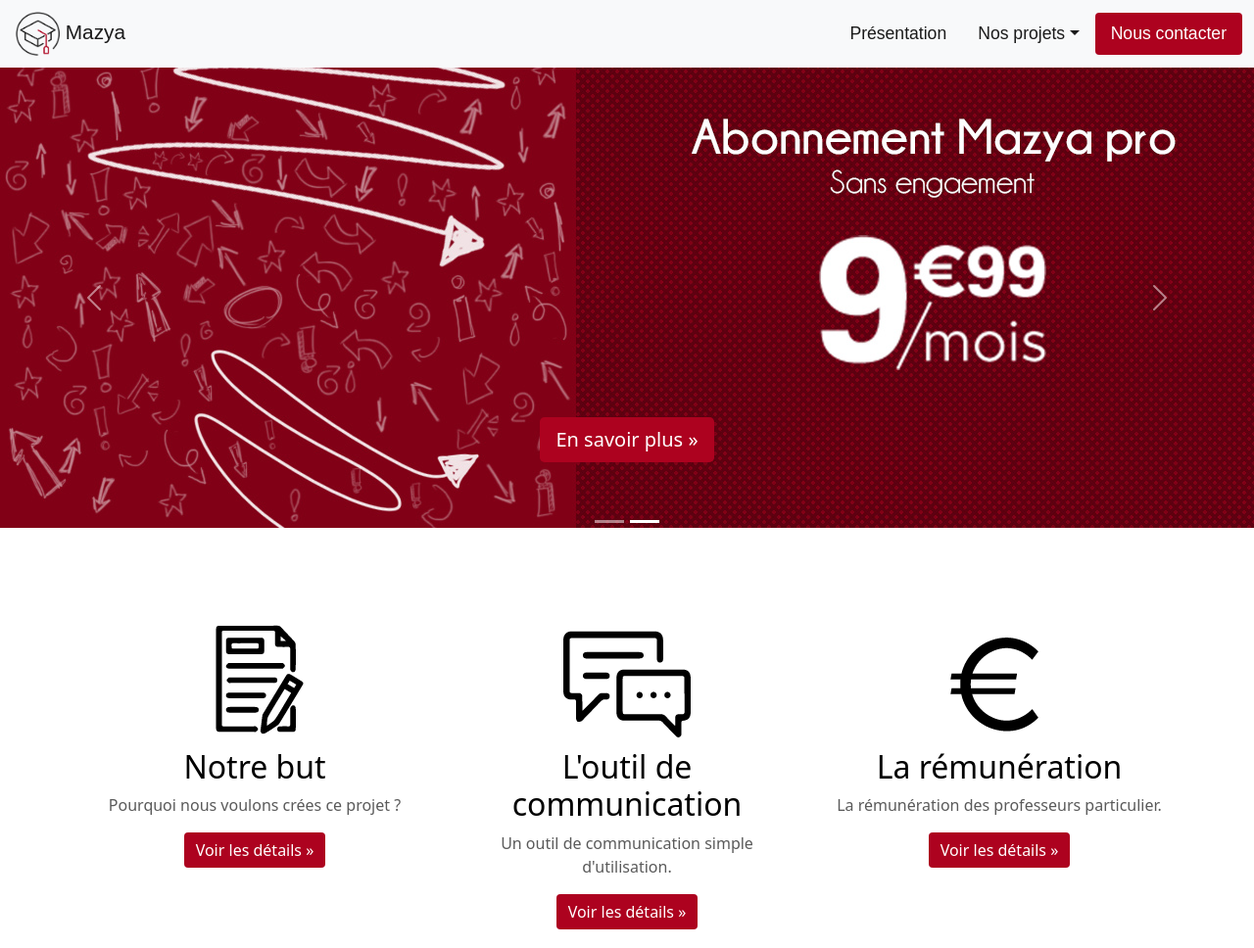
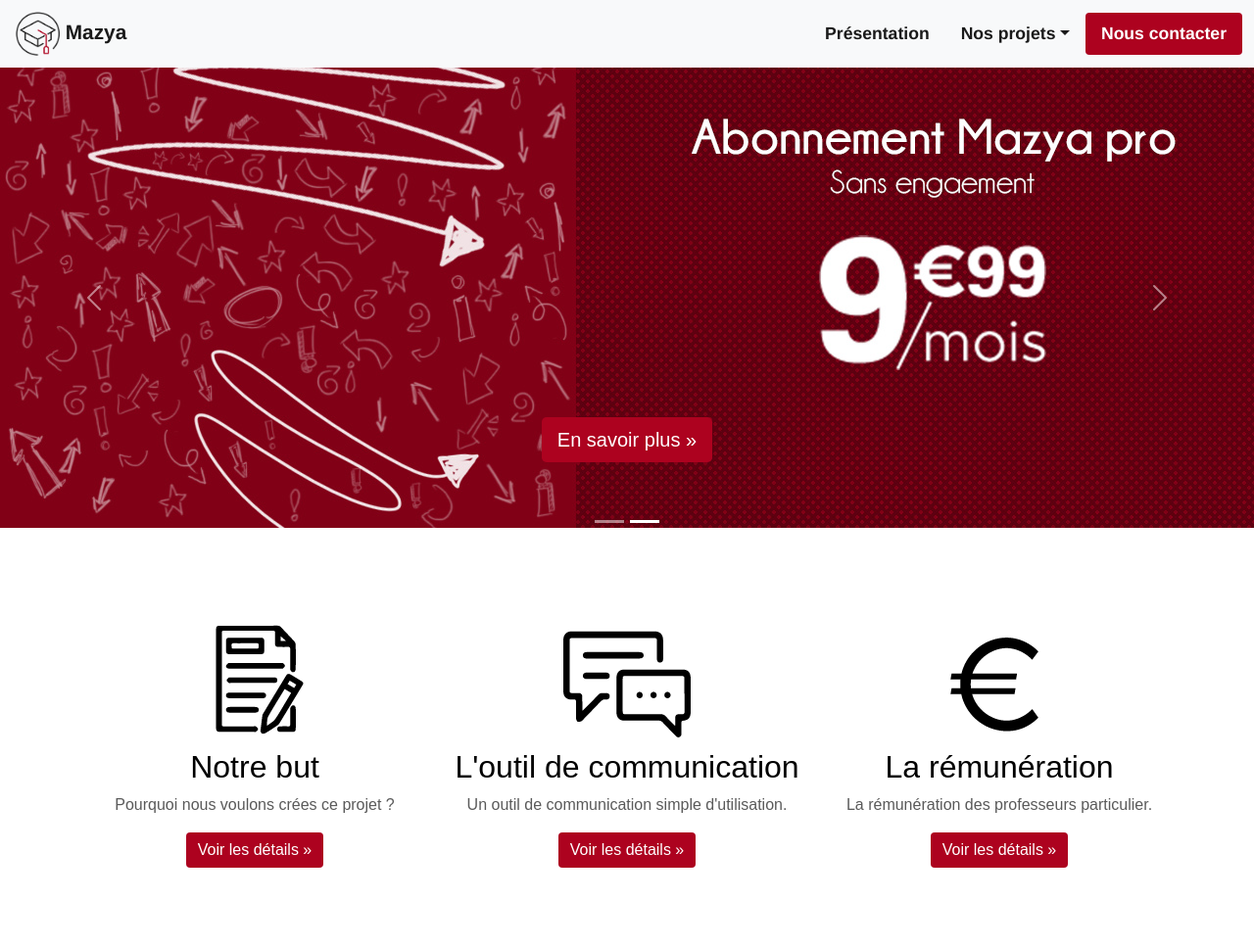
Before and after one commit to Mazyaa/web, a plain HTML site: page index.html in a window 1280 px wide. Shown: the top 968 px of the page at 98% size. Drawn offline with Linux system fonts and the light colour scheme.

Commit message:
Update style.css

```diff
--- a/style.css
+++ b/style.css
@@ -5,6 +5,7 @@
 body {
   padding-top: 3rem;
   color: #5a5a5a;
+  font-family: arial, Helvetica, sans-serif;
 }
 
 
@@ -96,7 +97,8 @@ body {
   color: #1a1a1a;
   text-decoration: none;
   font-size: 1.3em;
-  font-family: arial;
+  font-family: Helvetica;
+  font-weight: bold;
   margin: -1px;
   padding: 5px;
 
@@ -107,7 +109,8 @@ li a
   color: #1a1a1a;
   text-decoration: none;
   font-size: 1.1em;
-  font-family: arial;
+  font-family: Helvetica;
+  font-weight: bold;
 }
 
 li a:hover:not(.active)
@@ -152,6 +155,8 @@ h2
 #dropdown-item
 {
   background-color: white;
+  font-family: Helvetica;
+  font-weight: bold;
 }
 
 #modal-text
```
